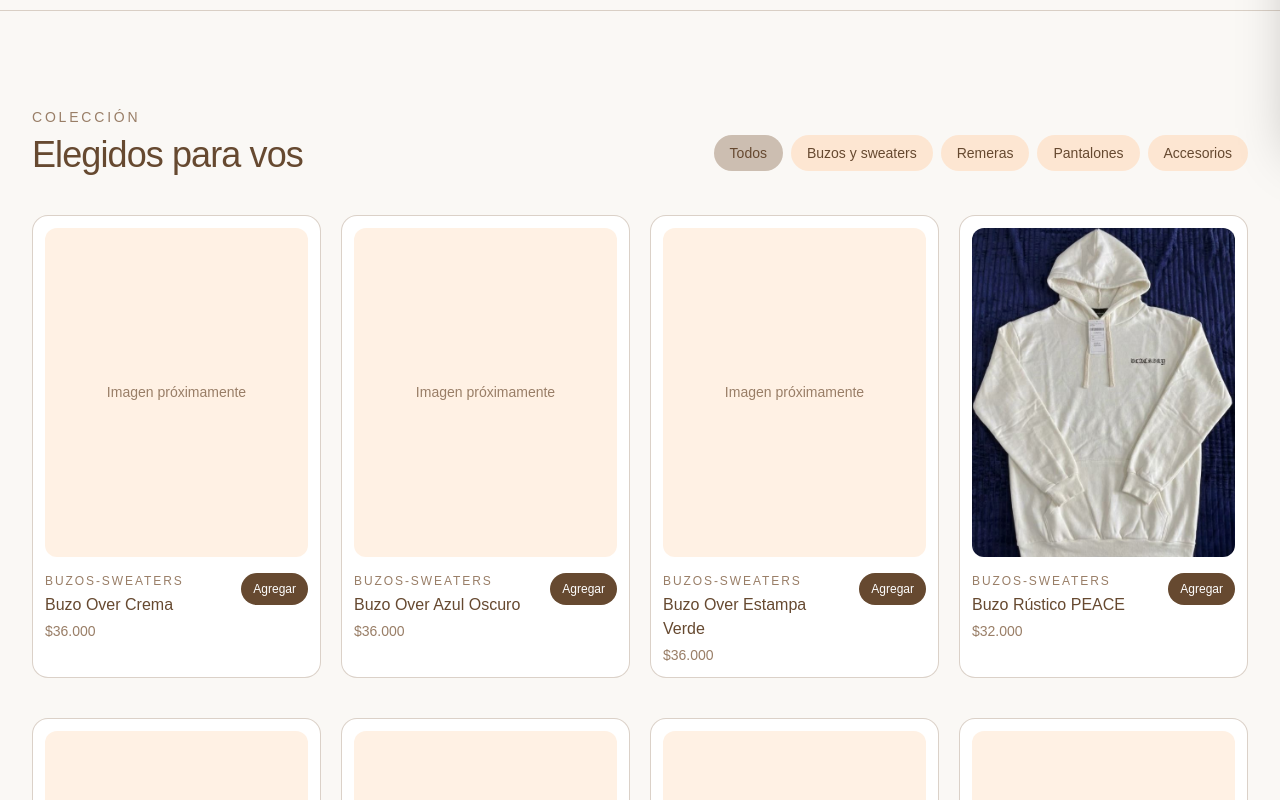
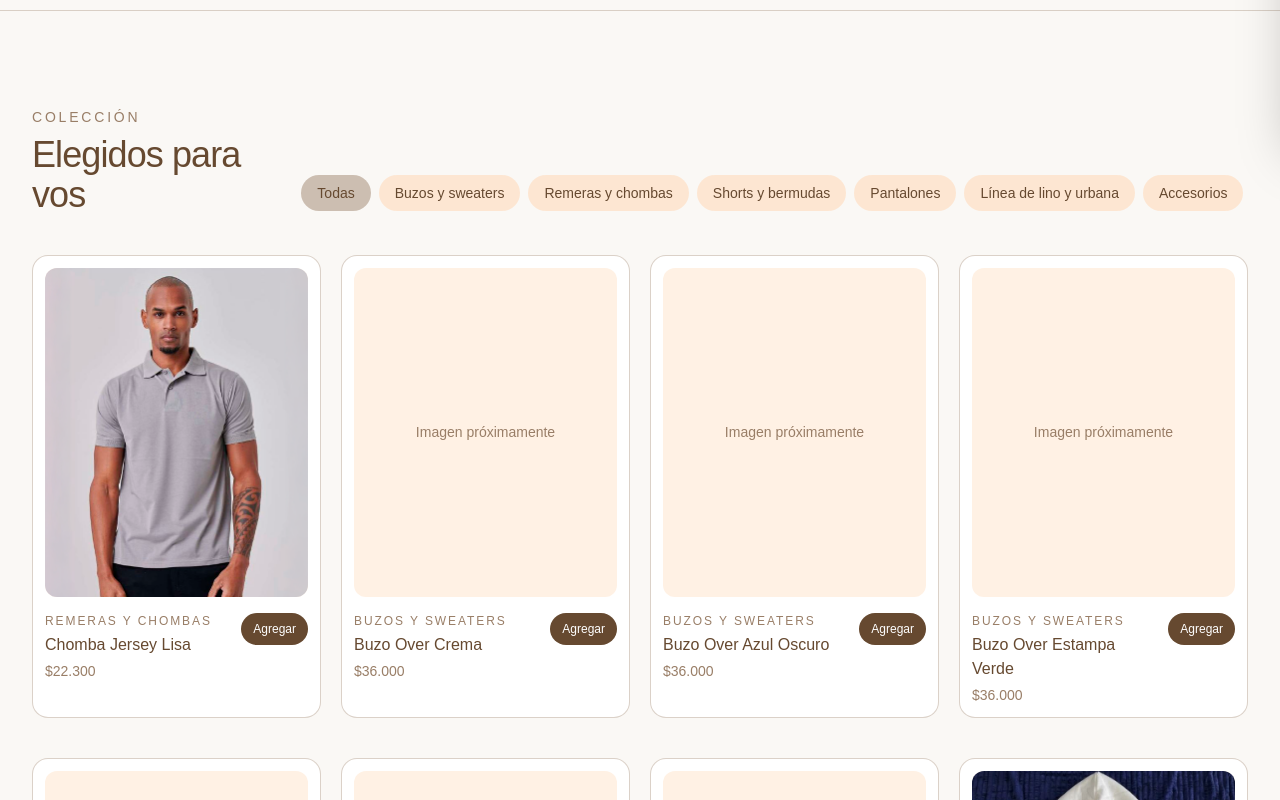
Before and after one commit to franco10000/covati-tienda, a Next.js app: page / in a window 1280 px wide. Shown: the part 660-1460 px from the top of the page. Built offline with nearby package versions, Linux system fonts and the light colour scheme.

Commit message:
commit 2 se modifico las categorias y subcategorias y los productos

```diff
--- a/components/ProductCard.tsx
+++ b/components/ProductCard.tsx
@@ -1,7 +1,7 @@
 "use client";
 
 import { useCart } from "@/context/CartContext";
-import type { Product } from "@/types/products";
+import type { Product, ProductVariant } from "@/types/products";
 
 type ProductCardProps = {
   product: Product;
@@ -9,8 +9,9 @@ type ProductCardProps = {
 
 export default function ProductCard({ product }: ProductCardProps) {
   const { addToCart } = useCart();
-  const availableVariant = product.variants.find((variant) => variant.stock > 0);
-  const image = product.images[0];
+  const availableVariant = product.variants?.find((variant: ProductVariant) => (variant.stock ?? 0) > 0);
+  const image = product.images?.[0];
+  const displayPrice = product.basePrice ?? product.price ?? 0;
 
   return (
     <article className="group rounded-2xl border border-covati-sand/70 bg-white p-3">
@@ -39,7 +40,7 @@ export default function ProductCard({ product }: ProductCardProps) {
           </h3>
 
           <p className="mt-1 text-sm font-medium text-covati-taupe">
-            ${product.basePrice.toLocaleString("es-AR")}
+            ${displayPrice.toLocaleString("es-AR")}
           </p>
         </div>
 
--- a/components/ProductGrid.tsx
+++ b/components/ProductGrid.tsx
@@ -5,23 +5,33 @@ import ProductCard from "@/components/ProductCard";
 import { products } from "@/data/products";
 import type { ProductCategory } from "@/types/products";
 
-const categories = [
-  { label: "Todos", value: "all" },
-  { label: "Buzos y sweaters", value: "buzos-sweaters" },
-  { label: "Remeras", value: "remeras" },
-  { label: "Pantalones", value: "pantalones" },
-  { label: "Accesorios", value: "accesorios" },
-] as const;
+const categories: { label: string; value: ProductCategory | "all" }[] = [
+  { label: "Todas", value: "all" },
+  { label: "Buzos y sweaters", value: "Buzos y sweaters" },
+  { label: "Remeras y chombas", value: "Remeras y chombas" },
+  { label: "Shorts y bermudas", value: "Shorts y bermudas" },
+  { label: "Pantalones", value: "Pantalones" },
+  { label: "Línea de lino y urbana", value: "Línea de lino y urbana" },
+  { label: "Accesorios", value: "Accesorios" },
+  { label: "Conjuntos", value: "Conjuntos" },
+];
 
 export default function ProductGrid() {
   const [selectedCategory, setSelectedCategory] = useState<
     "all" | ProductCategory
   >("all");
 
-  const filteredProducts =
-    selectedCategory === "all"
-      ? products
-      : products.filter((product) => product.category === selectedCategory);
+  const filteredProducts = products.filter((product) => {
+    if (selectedCategory === "all") return true;
+
+    // Coincide con categoría principal
+    if (product.category === selectedCategory) return true;
+
+    // Coincide con alguna categoría secundaria (ej. Línea de lino y urbana)
+    if (product.secondaryCategories?.includes(selectedCategory)) return true;
+
+    return false;
+  });
 
   return (
     <section id="productos" className="scroll-mt-24 py-16 sm:py-24">
@@ -52,7 +62,7 @@ export default function ProductGrid() {
                   isSelected
                     ? "bg-covati-sand text-covati-brown"
                     : "bg-covati-cream/60 text-covati-brown hover:bg-covati-cream"
-                  }`}
+                }`}
               >
                 {category.label}
               </button>
--- a/context/CartContext.tsx
+++ b/context/CartContext.tsx
@@ -30,7 +30,8 @@ export function CartProvider({ children }: { children: React.ReactNode }) {
   const [isCartOpen, setIsCartOpen] = useState(false);
 
   const addToCart = (product: Product, variant: ProductVariant) => {
-    const cartItemId = `${product.id}-${variant.id}`;
+    const cartItemId = `${product.id}-${variant.id ?? "default"}`;
+    const itemPrice = product.basePrice ?? product.price ?? 0;
 
     setCartItems((currentItems) => {
       const existingItem = currentItems.find((item) => item.id === cartItemId);
@@ -50,8 +51,8 @@ export function CartProvider({ children }: { children: React.ReactNode }) {
           id: cartItemId,
           variant,
           quantity: 1,
-          price: product.basePrice,
-          image: product.images[0],
+          price: itemPrice,
+          image: product.images?.[0],
         },
       ];
     });
--- a/data/products.ts
+++ b/data/products.ts
@@ -1,14 +1,37 @@
-import type { Product } from "@/types/products";
+import type { Product, AccessorySubcategory } from "@/types/products";
 
 const noImages: string[] = [];
 
+export const ACCESSORY_SUBCATEGORIES: { id: AccessorySubcategory; label: string }[] = [
+  { id: "Gorras", label: "Gorras" },
+  { id: "Cinturones", label: "Cinturones" },
+  { id: "Medias", label: "Medias" },
+  { id: "Ropa Interior", label: "Ropa Interior" },
+  { id: "Carteras y Bolsos", label: "Carteras y Bolsos" },
+];
+
 export const products: Product[] = [
+  {
+    id: "articulo-2200",
+    name: "Chomba Jersey Lisa",
+    slug: "chomba-jersey-lisa",
+    category: "Remeras y chombas",
+    price: 22300,
+    description: "Chomba Jersey Lisa de excelente calidad en color negro, ideal para uso diario.",
+    images: ["Art-2200.PNG"],
+    variants: [
+      { id: "chomba-jersey-lisa-negro-1-s", size: "S", color: "Negro", stock: 2 },
+      { id: "chomba-jersey-lisa-negro-1-m", size: "M", color: "Negro", stock: 2 },
+      { id: "chomba-jersey-lisa-negro-1-l", size: "L", color: "Negro", stock: 2 },
+      { id: "chomba-jersey-lisa-negro-1-xl", size: "XL", color: "Negro", stock: 2 },
+    ],
+  },
   {
     id: "buzo-over-crema",
     name: "Buzo Over Crema",
     slug: "buzo-over-crema",
-    category: "buzos-sweaters",
-    basePrice: 36000,
+    category: "Buzos y sweaters",
+    price: 36000,
     description: "Buzo over de calce cómodo y color crema.",
     images: noImages,
     isFeatured: true,
@@ -22,25 +45,18 @@ export const products: Product[] = [
     id: "buzo-over-azul-oscuro",
     name: "Buzo Over Azul Oscuro",
     slug: "buzo-over-azul-oscuro",
-    category: "buzos-sweaters",
-    basePrice: 36000,
+    category: "Buzos y sweaters",
+    price: 36000,
     description: "Buzo over en azul oscuro.",
     images: noImages,
-    variants: [
-      {
-        id: "buzo-over-azul-oscuro-m-azul",
-        size: "M",
-        color: "Azul",
-        stock: 1,
-      },
-    ],
+    variants: [{ id: "buzo-over-azul-oscuro-m-azul", size: "M", color: "Azul", stock: 1 }],
   },
   {
     id: "buzo-over-estampa-verde",
     name: "Buzo Over Estampa Verde",
     slug: "buzo-over-estampa-verde",
-    category: "buzos-sweaters",
-    basePrice: 36000,
+    category: "Buzos y sweaters",
+    price: 36000,
     description: "Buzo over con estampa verde.",
     images: noImages,
     variants: [
@@ -62,10 +78,10 @@ export const products: Product[] = [
     id: "buzo-rustico-peace",
     name: "Buzo Rústico PEACE",
     slug: "buzo-rustico-peace",
-    category: "buzos-sweaters",
-    basePrice: 32000,
+    category: "Buzos y sweaters",
+    price: 32000,
     description: "Buzo rústico PEACE de calce cómodo.",
-    images: ["buzo.JPG"],
+    images: noImages,
     isFeatured: true,
     variants: [
       {
@@ -84,7 +100,7 @@ export const products: Product[] = [
         id: "buzo-rustico-peace-xl-azul",
         size: "XL",
         color: "Azul",
-        stock: 2,
+        stock: 1,
       },
       {
         id: "buzo-rustico-peace-xl-gris",
@@ -110,8 +126,8 @@ export const products: Product[] = [
     id: "buzo-rustico-capucha",
     name: "Buzo Rústico Capucha",
     slug: "buzo-rustico-capucha",
-    category: "buzos-sweaters",
-    basePrice: 34000,
+    category: "Buzos y sweaters",
+    price: 34000,
     description: "Buzo rústico con capucha.",
     images: noImages,
     variants: [
@@ -145,8 +161,8 @@ export const products: Product[] = [
     id: "buzo-lana-capucha",
     name: "Buzo Lana Capucha",
     slug: "buzo-lana-capucha",
-    category: "buzos-sweaters",
-    basePrice: 36000,
+    category: "Buzos y sweaters",
+    price: 36000,
     description: "Buzo de lana con capucha.",
     images: noImages,
     variants: [
@@ -168,10 +184,10 @@ export const products: Product[] = [
     id: "buzo-over-capucha",
     name: "Buzo Over Capucha",
     slug: "buzo-over-capucha",
-    category: "buzos-sweaters",
-    basePrice: 36000,
+    category: "Buzos y sweaters",
+    price: 36000,
     description: "Buzo over con capucha.",
-    images: noImages,
+    images: ["buzo.JPG"],
     variants: [
       {
         id: "buzo-over-capucha-l-blanco",
@@ -197,8 +213,8 @@ export const products: Product[] = [
     id: "buzo-over-push-capucha",
     name: "Buzo Over Push Capucha",
     slug: "buzo-over-push-capucha",
-    category: "buzos-sweaters",
-    basePrice: 36000,
+    category: "Buzos y sweaters",
+    price: 36000,
     description: "Buzo over Push con capucha.",
     images: noImages,
     variants: [
@@ -220,8 +236,8 @@ export const products: Product[] = [
     id: "sweater-rayado",
     name: "Sweater Rayado",
     slug: "sweater-rayado",
-    category: "buzos-sweaters",
-    basePrice: 32000,
+    category: "Buzos y sweaters",
+    price: 32000,
     description: "Sweater rayado de tejido suave.",
     images: noImages,
     isFeatured: true,
@@ -274,8 +290,8 @@ export const products: Product[] = [
     id: "remera-lisa-negra",
     name: "Remera Lisa Negra",
     slug: "remera-lisa-negra",
-    category: "remeras",
-    basePrice: 22000,
+    category: "Remeras y chombas",
+    price: 22000,
     description: "Remera lisa negra para uso diario.",
     images: noImages,
     variants: [
@@ -291,8 +307,8 @@ export const products: Product[] = [
     id: "remera-estampa-gris",
     name: "Remera Estampa Gris",
     slug: "remera-estampa-gris",
-    category: "remeras",
-    basePrice: 24000,
+    category: "Remeras y chombas",
+    price: 24000,
     description: "Remera con estampa gris.",
     images: noImages,
     variants: [
@@ -308,8 +324,8 @@ export const products: Product[] = [
     id: "remera-estampa-negra-26000",
     name: "Remera Estampa Negra",
     slug: "remera-estampa-negra-26000",
-    category: "remeras",
-    basePrice: 26000,
+    category: "Remeras y chombas",
+    price: 26000,
     description: "Remera estampada negra.",
     images: noImages,
     variants: [
@@ -325,8 +341,8 @@ export const products: Product[] = [
     id: "remera-estampa-negra",
     name: "Remera Estampa Negra",
     slug: "remera-estampa-negra",
-    category: "remeras",
-    basePrice: 24000,
+    category: "Remeras y chombas",
+    price: 24000,
     description: "Remera estampada negra.",
     images: noImages,
     variants: [
@@ -348,8 +364,8 @@ export const products: Product[] = [
     id: "remera-estampa-blanca",
     name: "Remera Estampa Blanca",
     slug: "remera-estampa-blanca",
-    category: "remeras",
-    basePrice: 24000,
+    category: "Remeras y chombas",
+    price: 24000,
     description: "Remera con estampa blanca.",
     images: noImages,
     variants: [
@@ -371,8 +387,8 @@ export const products: Product[] = [
     id: "remera-estampa-azul",
     name: "Remera Estampa Azul",
     slug: "remera-estampa-azul",
-    category: "remeras",
-    basePrice: 24000,
+    category: "Remeras y chombas",
+    price: 24000,
     description: "Remera con estampa azul.",
     images: noImages,
     variants: [
@@ -388,8 +404,8 @@ export const products: Product[] = [
     id: "remera-manga-larga-negra",
     name: "Remera Manga Larga Negra",
     slug: "remera-manga-larga-negra",
-    category: "remeras",
-    basePrice: 24000,
+    category: "Remeras y chombas",
+    price: 24000,
     description: "Remera negra de manga larga.",
     images: noImages,
     variants: [
@@ -405,8 +421,8 @@ export const products: Product[] = [
     id: "joggins-algodon",
     name: "Joggins Algodón",
     slug: "joggins-algodon",
-    category: "pantalones",
-    basePrice: 28000,
+    category: "Pantalones",
+    price: 28000,
     description: "Jogging de algodón cómodo.",
     images: noImages,
     variants: [
@@ -428,8 +444,8 @@ export const products: Product[] = [
     id: "bermuda-algodon-as",
     name: "Bermuda Algodón As",
     slug: "bermuda-algodon-as",
-    category: "pantalones",
-    basePrice: 24000,
+    category: "Shorts y bermudas",
+    price: 24000,
     description: "Bermuda de algodón.",
     images: noImages,
     variants: [
@@ -445,8 +461,9 @@ export const products: Product[] = [
     id: "gorro-algodon",
     name: "Gorro Algodón",
     slug: "gorro-algodon",
-    category: "accesorios",
-    basePrice: 6000,
+    category: "Accesorios",
+    subcategory: "cabeza",
+    price: 6000,
     description: "Gorro de algodón.",
     images: noImages,
     variants: [
@@ -462,8 +479,9 @@ export const products: Product[] = [
     id: "gorro-lana",
     name: "Gorro Lana",
     slug: "gorro-lana",
-    category: "accesorios",
-    basePrice: 6000,
+    category: "Accesorios",
+    subcategory: "cabeza",
+    price: 6000,
     description: "Gorro de lana.",
     images: noImages,
     variants: [
@@ -479,8 +497,9 @@ export const products: Product[] = [
     id: "gorro-marcas-colores",
     name: "Gorro Marcas Colores",
     slug: "gorro-marcas-colores",
-    category: "accesorios",
-    basePrice: 8000,
+    category: "Accesorios",
+    subcategory: "cabeza",
+    price: 8000,
     description: "Gorro con marcas en varios colores.",
     images: noImages,
     variants: [
@@ -496,8 +515,9 @@ export const products: Product[] = [
     id: "gorro-colores",
     name: "Gorro Colores",
     slug: "gorro-colores",
-    category: "accesorios",
-    basePrice: 8000,
+    category: "Accesorios",
+    subcategory: "cabeza",
+    price: 8000,
     description: "Gorro disponible en varios colores.",
     images: noImages,
     variants: [
@@ -513,8 +533,9 @@ export const products: Product[] = [
     id: "medias-tenis",
     name: "Medias Tenis",
     slug: "medias-tenis",
-    category: "accesorios",
-    basePrice: 4000,
+    category: "Accesorios",
+    subcategory: "complementos",
+    price: 4000,
     description: "Medias de tenis.",
     images: noImages,
     variants: [
@@ -530,8 +551,9 @@ export const products: Product[] = [
     id: "boxer-zorba",
     name: "Boxer Zorba",
     slug: "boxer-zorba",
-    category: "accesorios",
-    basePrice: 6000,
+    category: "Accesorios",
+    subcategory: "varios",
+    price: 6000,
     description: "Boxer Zorba.",
     images: noImages,
     variants: [
@@ -547,8 +569,9 @@ export const products: Product[] = [
     id: "guantes-algodon-grueso",
     name: "Guantes Algodón Grueso",
     slug: "guantes-algodon-grueso",
-    category: "accesorios",
-    basePrice: 6000,
+    category: "Accesorios",
+    subcategory: "complementos",
+    price: 6000,
     description: "Guantes de algodón grueso.",
     images: noImages,
     variants: [
@@ -564,8 +587,9 @@ export const products: Product[] = [
     id: "guantes-hilo-negro",
     name: "Guantes Hilo Negro",
     slug: "guantes-hilo-negro",
-    category: "accesorios",
-    basePrice: 4000,
+    category: "Accesorios",
+    subcategory: "complementos",
+    price: 4000,
     description: "Guantes de hilo negro.",
     images: noImages,
     variants: [
@@ -581,8 +605,9 @@ export const products: Product[] = [
     id: "cuello-push",
     name: "Cuello Push",
     slug: "cuello-push",
-    category: "accesorios",
-    basePrice: 5000,
+    category: "Accesorios",
+    subcategory: "complementos",
+    price: 5000,
     description: "Cuello Push.",
     images: noImages,
     variants: [
--- a/types/products.ts
+++ b/types/products.ts
@@ -1,24 +1,39 @@
 export type ProductCategory =
-  | "buzos-sweaters"
-  | "remeras"
-  | "pantalones"
-  | "accesorios";
+  | "Buzos y sweaters"
+  | "Remeras y chombas"
+  | "Shorts y bermudas"
+  | "Pantalones"
+  | "Línea de lino y urbana"
+  | "Accesorios"
+  | "Conjuntos";
+
+export type AccessorySubcategory =
+  | "Gorras"
+  | "Cinturones"
+  | "Medias"
+  | "Ropa Interior"
+  | "Carteras y Bolsos";
 
 export interface ProductVariant {
-  id: string;
-  size: string;
-  color: string;
-  stock: number;
+  id?: string;
+  color?: string;
+  size?: string;
+  stock?: number;
+  [key: string]: any;
 }
 
 export interface Product {
   id: string;
   name: string;
-  slug: string;
+  price: number;
+  basePrice?: number;
+  description?: string;
+  images?: string[];
   category: ProductCategory;
-  basePrice: number;
-  description: string;
-  images: string[];
-  variants: ProductVariant[];
-  isFeatured?: boolean;
+  secondaryCategories?: ProductCategory[];
+  accessorySubcategory?: AccessorySubcategory;
+  variants?: ProductVariant[];
+  colors?: string[];
+  isLinenOrUrban?: boolean;
+  [key: string]: any;
 }
```
Also changed, not shown: public/Art-2200.png (added).
